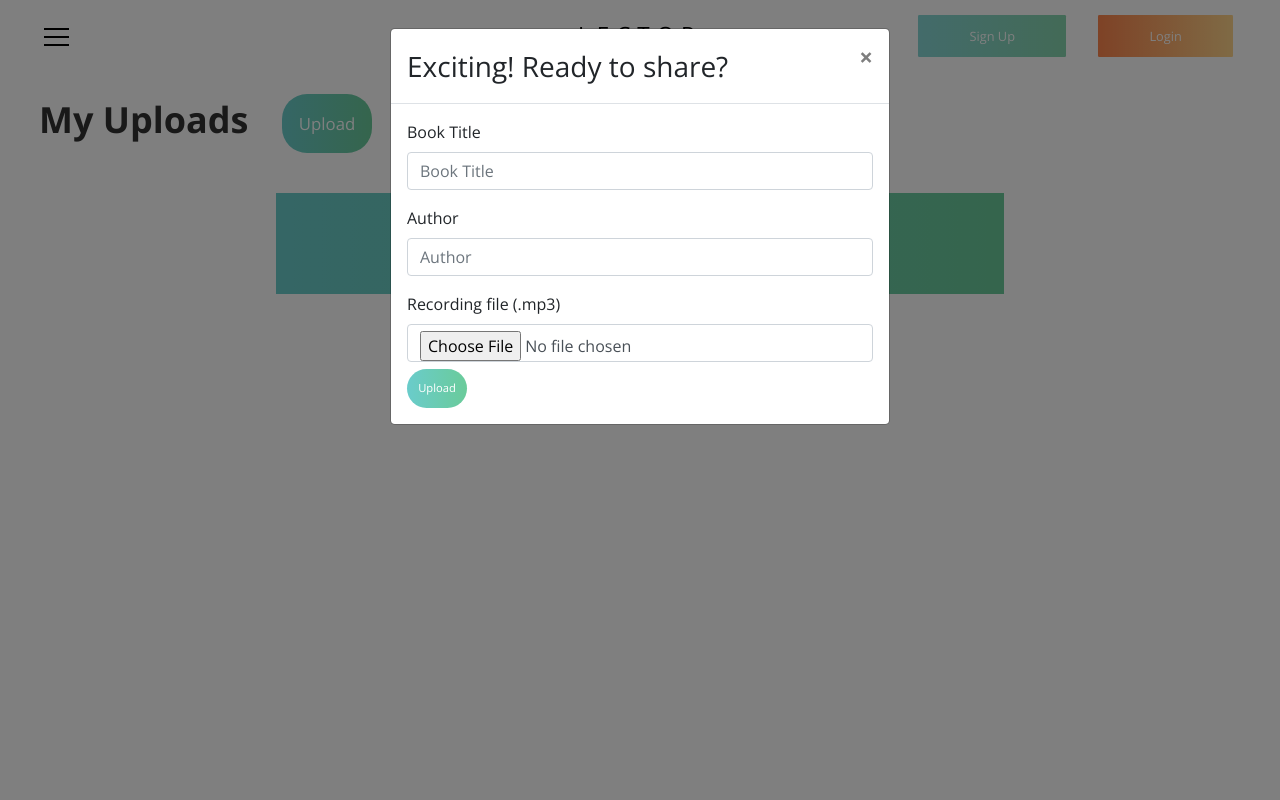
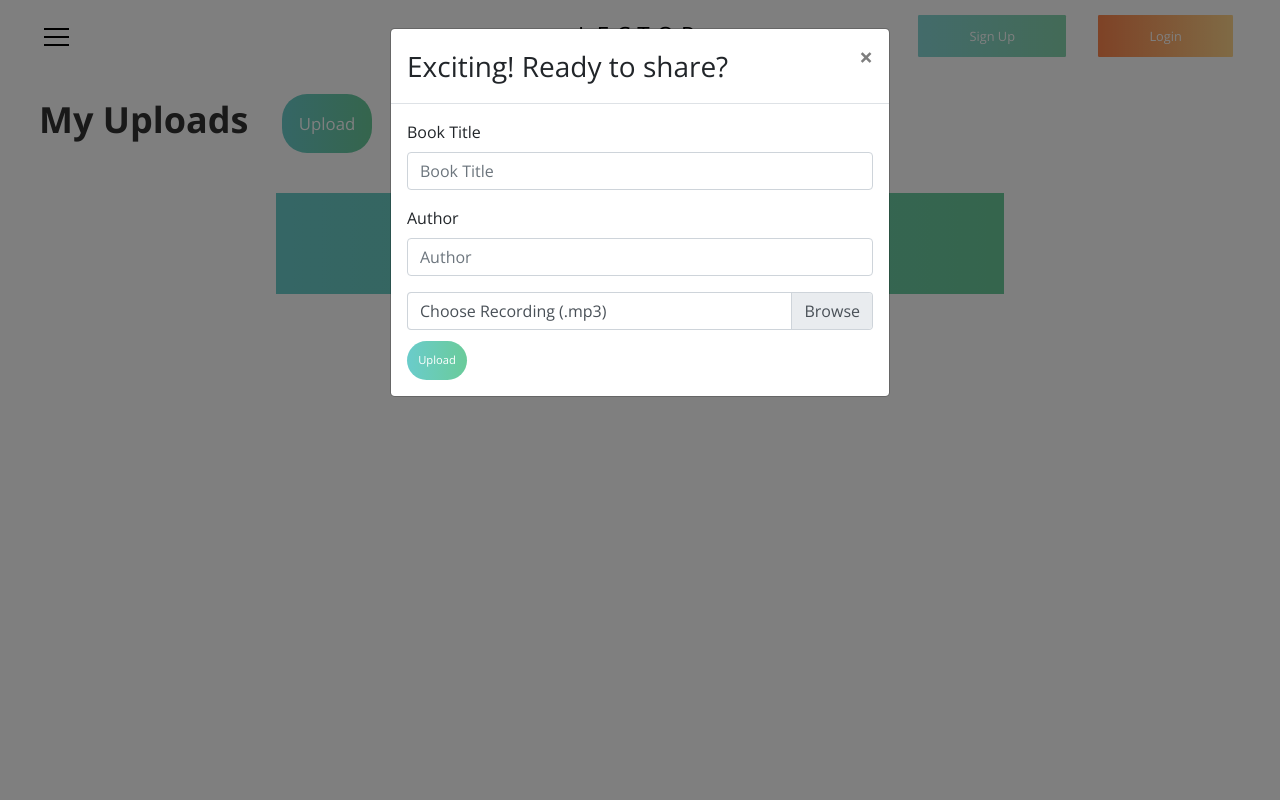
Before and after one commit to fabie37/Lector, a Django app: template lector_app/templates/lector-app/uploads.html in a window 1280 px wide, after a click on "Upload". Run offline with Django 3.2, Linux system fonts and the light colour scheme; the template is opened without the code that fills it, so the values that code supplies are empty; some libraries are stand-ins or nearby versions.

Commit message:
uploads: formatted upload form

```diff
--- a/lector_app/templates/lector-app/uploads.html
+++ b/lector_app/templates/lector-app/uploads.html
@@ -84,9 +84,8 @@
                             </div>
                         </div>
                         <div class="custom-file">
-                            <label for="file">Recording file (.mp3)</label>
-                            <input id="file" name="recording" type="file"
-                                   class="file form-control">
+                            <input id="file" name="recording" type="file" class="file form-control">
+                            <label class="custom-file-label" for="file">Choose Recording (.mp3)</label>
                             <div id="file_invalid" class="invalid-feedback text-left">
                                 Invalid file
                             </div>
@@ -104,6 +103,12 @@
 
 {% block javascript %}
     <script>
+
+        $('#file').on('change',function(){
+            var fullpath = $(this).val();
+            var filename = fullpath.replace(/^.*[\\\/]/, '');
+            $(this).next('.custom-file-label').html(filename);
+        })
 
         $('button#remove').click(function (event) {
             console.log($(this).attr("data-id"));
```
